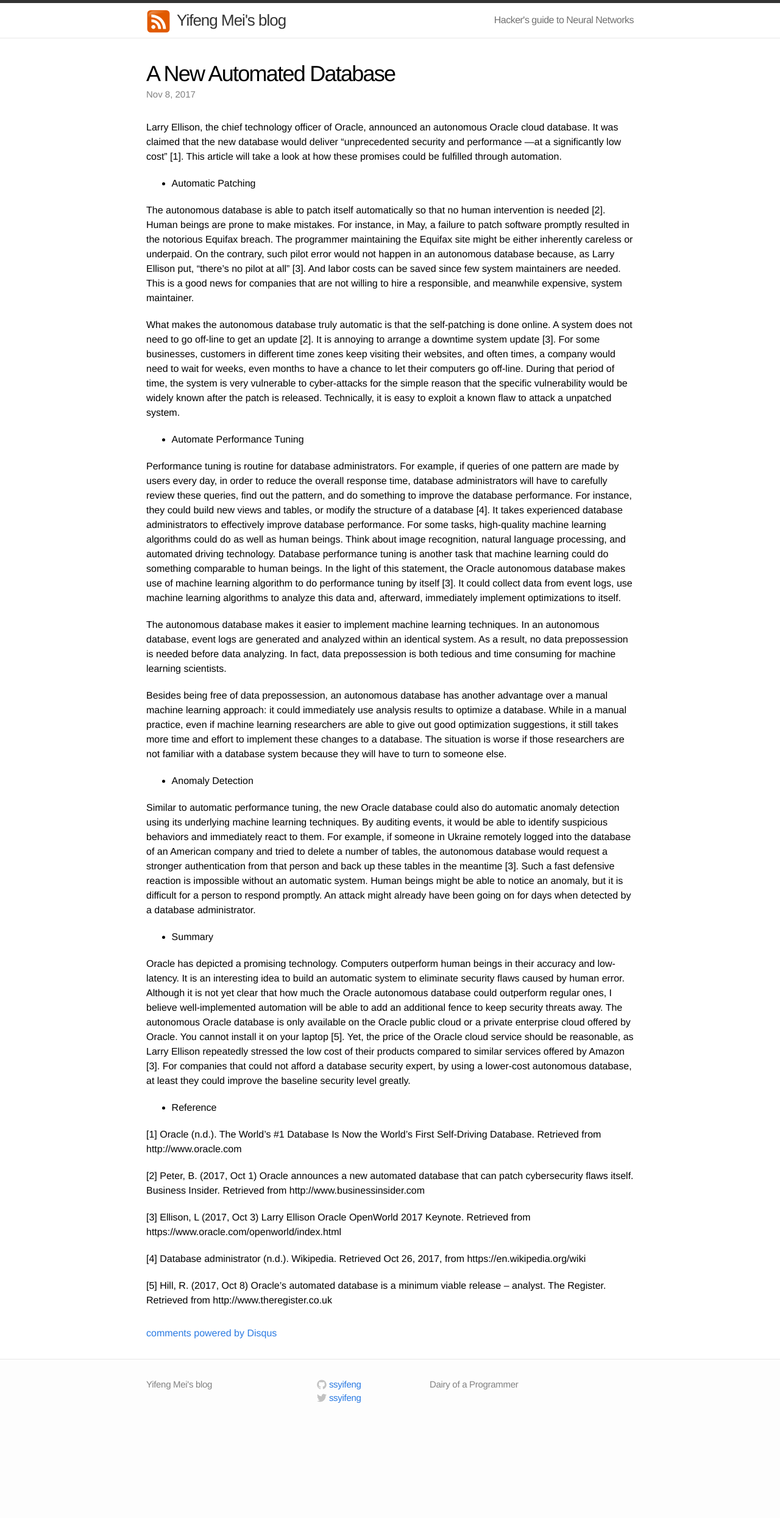
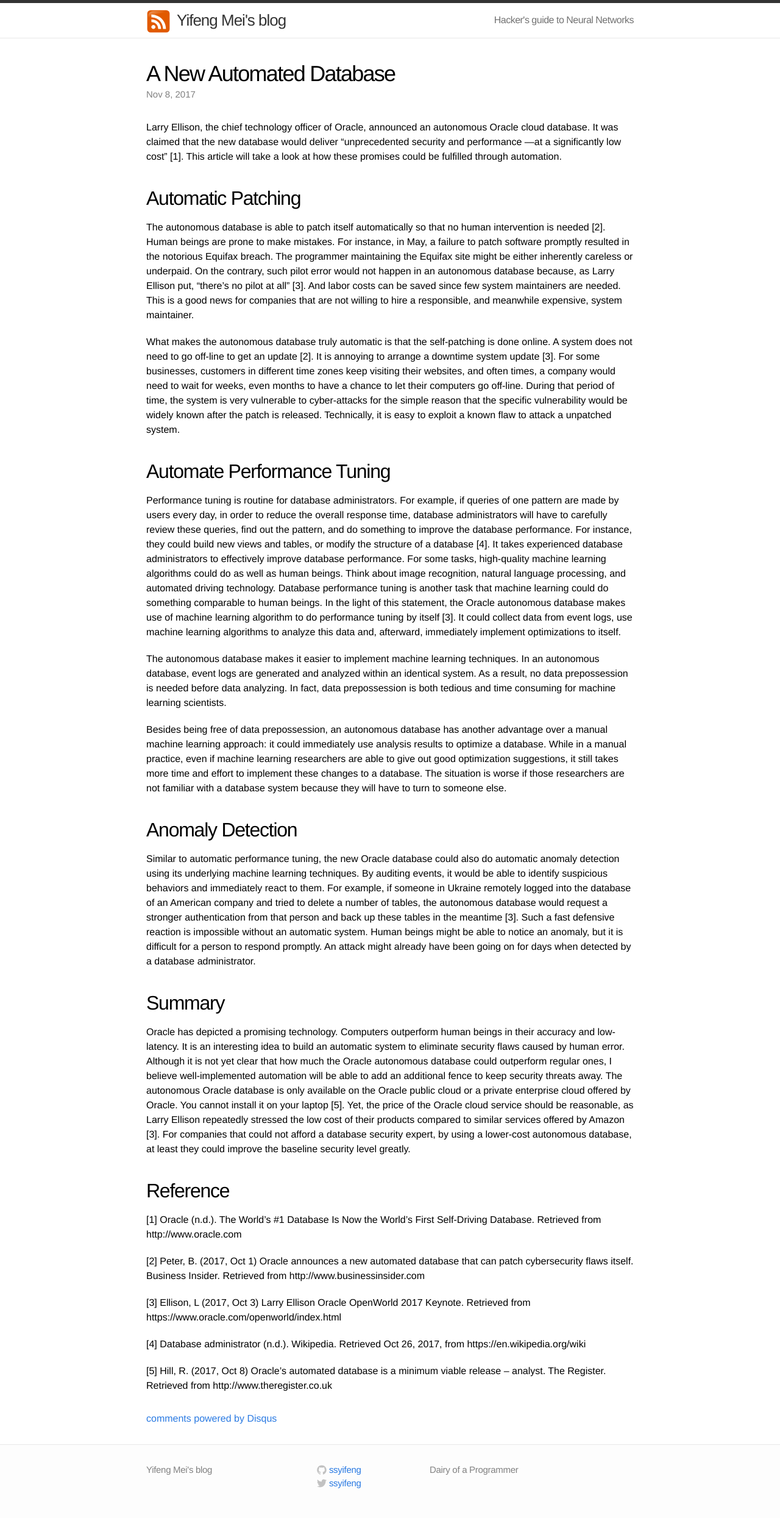
Before and after one commit to ssyfmei/ssyfmei.github.io, a Jekyll site: the page built from _posts/2017-11-08-Autonomous Database.markdown, in a window 1280 px wide. Shown: the whole page at 61% size. Built offline with Jekyll 4.4.1, drawn with Linux system fonts in a browser that asks for light colours; comment, search, counter and statistics services are not loaded; before the commit the page ends 2350 px from its top, so only the background shows below that.

```diff
--- a/_posts/2017-11-08-Autonomous Database.markdown
+++ b/_posts/2017-11-08-Autonomous Database.markdown
@@ -9,13 +9,13 @@ mathjax: false
 
 Larry Ellison, the chief technology officer of Oracle, announced an autonomous Oracle cloud database. It was claimed that the new database would deliver “unprecedented security and performance —at a significantly low cost” [1]. This article will take a look at how these promises could be fulfilled through automation.
 
-- Automatic Patching
+## Automatic Patching
 
 The autonomous database is able to patch itself automatically so that no human intervention is needed [2]. Human beings are prone to make mistakes. For instance, in May, a failure to patch software promptly resulted in the notorious Equifax breach. The programmer maintaining the Equifax site might be either inherently careless or underpaid. On the contrary, such pilot error would not happen in an autonomous database because, as Larry Ellison put, “there’s no pilot at all” [3]. And labor costs can be saved since few system maintainers are needed. This is a good news for companies that are not willing to hire a responsible, and meanwhile expensive, system maintainer.
 
 What makes the autonomous database truly automatic is that the self-patching is done online. A system does not need to go off-line to get an update [2]. It is annoying to arrange a downtime system update [3]. For some businesses, customers in different time zones keep visiting their websites, and often times, a company would need to wait for weeks, even months to have a chance to let their computers go off-line. During that period of time, the system is very vulnerable to cyber-attacks for the simple reason that the specific vulnerability would be widely known after the patch is released. Technically, it is easy to exploit a known flaw to attack a unpatched system.
 
-- Automate Performance Tuning
+## Automate Performance Tuning
 
 Performance tuning is routine for database administrators. For example, if queries of one pattern are made by users every day, in order to reduce the overall response time, database administrators will have to carefully review these queries, find out the pattern, and do something to improve the database performance. For instance, they could build new views and tables, or modify the structure of a database [4].  It takes experienced database administrators to effectively improve database performance.
 For some tasks, high-quality machine learning algorithms could do as well as human beings. Think about image recognition, natural language processing, and automated driving technology. Database performance tuning is another task that machine learning could do something comparable to human beings. In the light of this statement, the Oracle autonomous database makes use of machine learning algorithm to do performance tuning by itself [3].  It could collect data from event logs, use machine learning algorithms to analyze this data and, afterward, immediately implement optimizations to itself.
@@ -24,16 +24,16 @@ The autonomous database makes it easier to implement machine learning techniques
 
 Besides being free of data prepossession, an autonomous database has another advantage over a manual machine learning approach: it could immediately use analysis results to optimize a database. While in a manual practice, even if machine learning researchers are able to give out good optimization suggestions, it still takes more time and effort to implement these changes to a database. The situation is worse if those researchers are not familiar with a database system because they will have to turn to someone else.
 
-- Anomaly Detection
+## Anomaly Detection
 
 Similar to automatic performance tuning, the new Oracle database could also do automatic anomaly detection using its underlying machine learning techniques. By auditing events, it would be able to identify suspicious behaviors and immediately react to them. For example, if someone in Ukraine remotely logged into the database of an American company and tried to delete a number of tables, the autonomous database would request a stronger authentication from that person and back up these tables in the meantime [3]. Such a fast defensive reaction is impossible without an automatic system. Human beings might be able to notice an anomaly, but it is difficult for a person to respond promptly.  An attack might already have been going on for days when detected by a database administrator.
 
-- Summary
+## Summary
 
 Oracle has depicted a promising technology. Computers outperform human beings in their accuracy and low-latency. It is an interesting idea to build an automatic system to eliminate security flaws caused by human error. Although it is not yet clear that how much the Oracle autonomous database could outperform regular ones, I believe well-implemented automation will be able to add an additional fence to keep security threats away.
 The autonomous Oracle database is only available on the Oracle public cloud or a private enterprise cloud offered by Oracle. You cannot install it on your laptop [5]. Yet, the price of the Oracle cloud service should be reasonable, as Larry Ellison repeatedly stressed the low cost of their products compared to similar services offered by Amazon [3]. For companies that could not afford a database security expert, by using a lower-cost autonomous database, at least they could improve the baseline security level greatly.
 
-- Reference
+## Reference
 
 [1] Oracle (n.d.). The World’s #1 Database Is Now the World’s First Self-Driving Database. Retrieved from http://www.oracle.com
 
```
